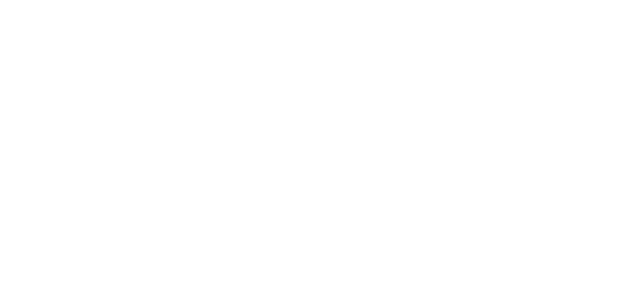
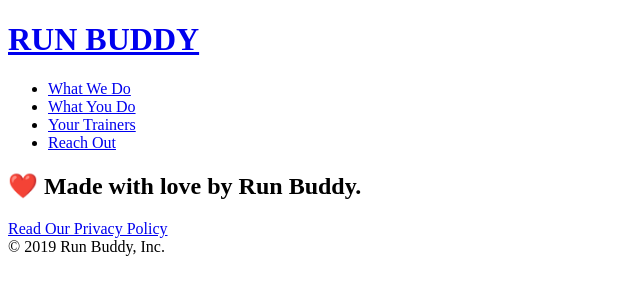
Before and after one commit to RaeSii/run-buddy, a plain HTML site: page privacy-policy.html in a window 1280 px wide. Shown: the whole page, without its empty margins (0-640 px from the left). Drawn offline with Linux system fonts and the light colour scheme.

Commit message:
privacy policy footer

```diff
--- a/privacy-policy.html
+++ b/privacy-policy.html
@@ -5,6 +5,35 @@
         <title>Privacy Policy - Run Buddy</title>
     </head>
     <body>
+        <header>
+            <h1>
+             <a href="/">RUN BUDDY</a>
+            </h1>
+                <nav>
+                    <ul>
+                        <li>
+                            <a href="./index.html#what-we-do">What We Do</a>
+                        </li>
+                        <li>
+                            <a href="index.html#what-you-do">What You Do</a>
+                        </li>
+                        <li>
+                            <a href="index.html#your-trainers">Your Trainers</a>
+                        </li>
+                        <li>
+                            <a href="./index.html#reach-out">Reach Out</a>
+                        </li>
+                    </ul>
+                </nav>
+        </header>
 
     </body>
 </html>
+
+<footer>
+    <h2>❤️ Made with love by Run Buddy.</h2>
+    <div>
+        <a href="#">Read Our Privacy Policy</a><br />
+        &copy; 2019 Run Buddy, Inc.
+    </div>
+    </footer>
```
